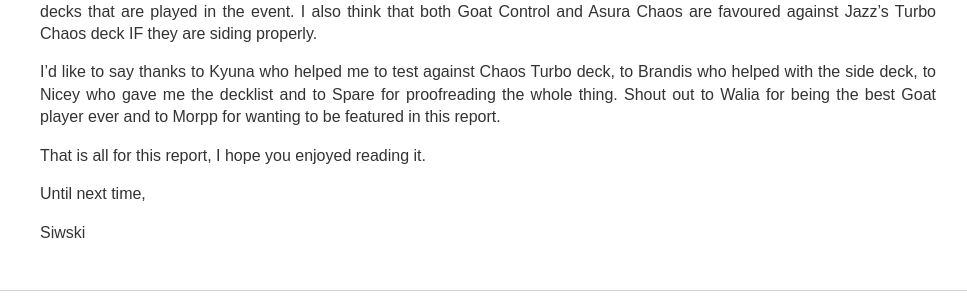
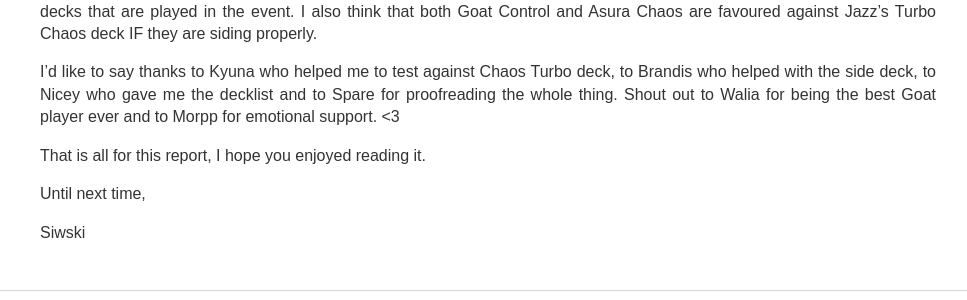
Before and after one commit to slogoatsss/slogoatsss.github.io, a Jekyll site: the page built from _posts/2019-04-26-Lux-report.md, in a window 1280 px wide and 900 px high, scrolled down 2898 px. Shown: the part 558-858 px from the top of the window, without its empty margins (200-1167 px from the left). Built offline with Jekyll 4.4.1, drawn with Linux system fonts in a browser that asks for light colours; nearby versions of some CDN libraries; library files that are not in the unit come from our copies.

Commit message:
Update 2019-04-26-Lux-report.md

```diff
--- a/_posts/2019-04-26-Lux-report.md
+++ b/_posts/2019-04-26-Lux-report.md
@@ -108,7 +108,7 @@ Jazz's Turbo deck has in my opinion proved its worth, not only when I easily too
 
 Nicey's Chaos Control deck has become my favourite version of Chaos Control, and in my opinion it is the best version currently in existence. With proper side deck that deals with alt-wins appropriately, the deck is without a doubt tier 1, next to Goat Control. Compared to Goat, it has some better and some worse match-ups, and against Goat Control itself the deck does well; it is still a skilled grind game where the better player will win, so which deck is better mostly depends on the other decks that are played in the event. I also think that both Goat Control and Asura Chaos are favoured against Jazz's Turbo Chaos deck IF they are siding properly.
 
-I'd like to say thanks to Kyuna who helped me to test against Chaos Turbo deck, to Brandis who helped with the side deck, to Nicey who gave me the decklist and to Spare for proofreading the whole thing. Shout out to Walia for being the best Goat player ever and to Morpp for wanting to be featured in this report.
+I'd like to say thanks to Kyuna who helped me to test against Chaos Turbo deck, to Brandis who helped with the side deck, to Nicey who gave me the decklist and to Spare for proofreading the whole thing. Shout out to Walia for being the best Goat player ever and to Morpp for emotional support. <3
 
 That is all for this report, I hope you enjoyed reading it.
 
```
